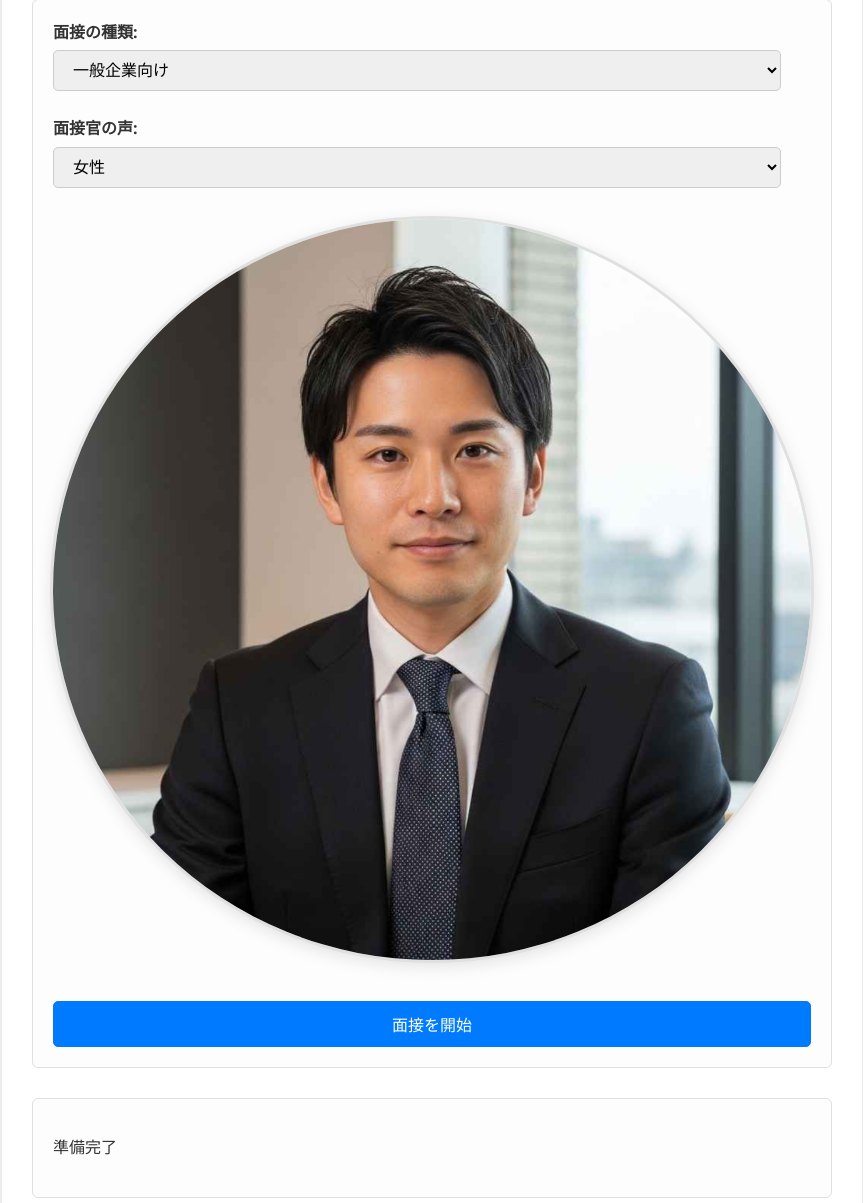
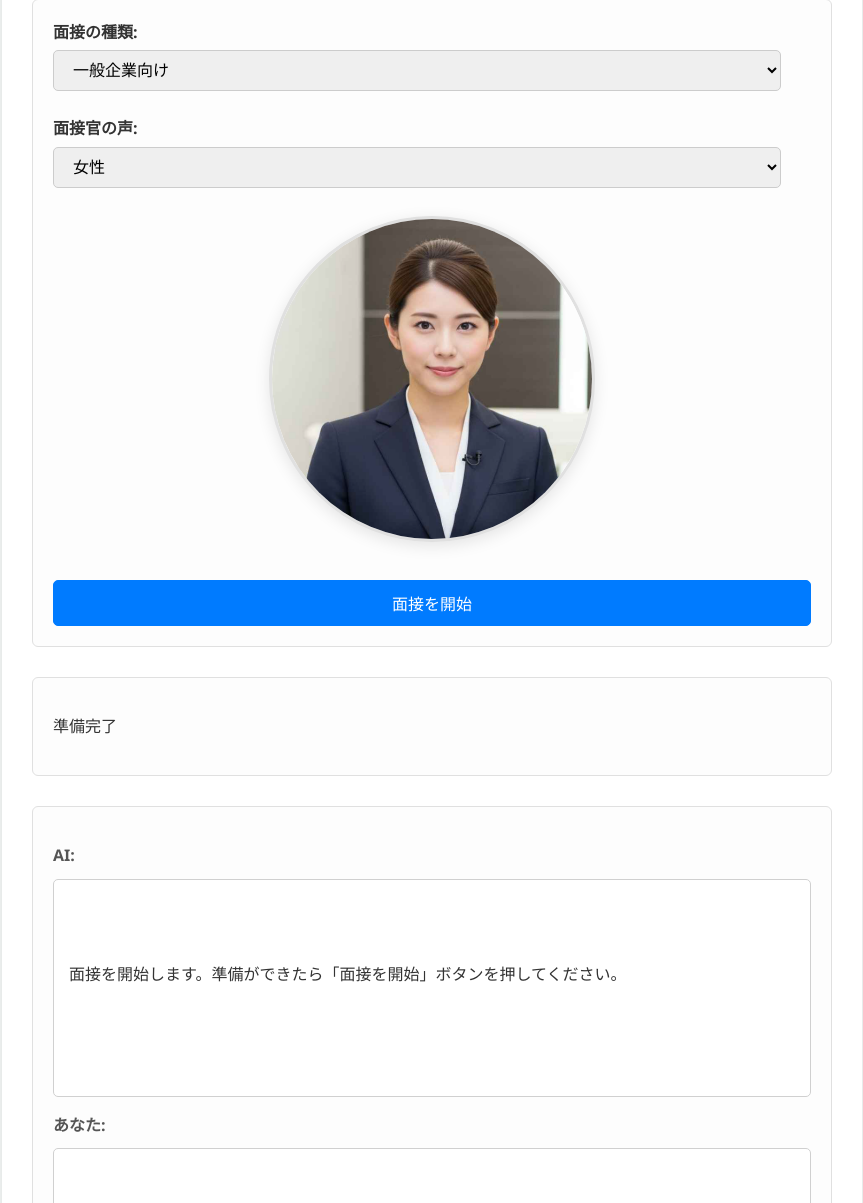
Before and after one commit to hyoudou-hirokazu/ai-mensetu, a Flask app: page / in a window 1280 px wide. Shown: the part 169-1372 px from the top of the page, without its empty margins (208-1071 px from the left). Run offline with Flask 3, Linux system fonts and the light colour scheme; parts of the project's set-up code (start-up, migrations or seed data) failed here and were passed over.

Commit message:
面接官画像を女性の画像に変更し、画像サイズを320pxに固定しました。

```diff
--- a/static/style.css
+++ b/static/style.css
@@ -269,9 +269,8 @@ audio {
 }
 
 .interviewer-image {
-    width: 100%;
-    max-width: 100vw;
-    height: auto;
+    width: 320px;
+    height: 320px;
     object-fit: cover;
     border-radius: 50%;
     box-shadow: 0 4px 16px rgba(0,0,0,0.10);
--- a/templates/index.html
+++ b/templates/index.html
@@ -25,7 +25,7 @@
 
             <!-- 面接官画像表示エリア -->
             <div class="interviewer-image-area">
-                <img id="interviewer-image" src="{{ url_for('static', filename='interviewer_male.jpg') }}" alt="面接官画像" class="interviewer-image">
+                <img id="interviewer-image" src="{{ url_for('static', filename='interviewer_female.jpg') }}" alt="面接官画像" class="interviewer-image">
             </div>
 
             <button id="start-interview-btn">面接を開始</button>
```
